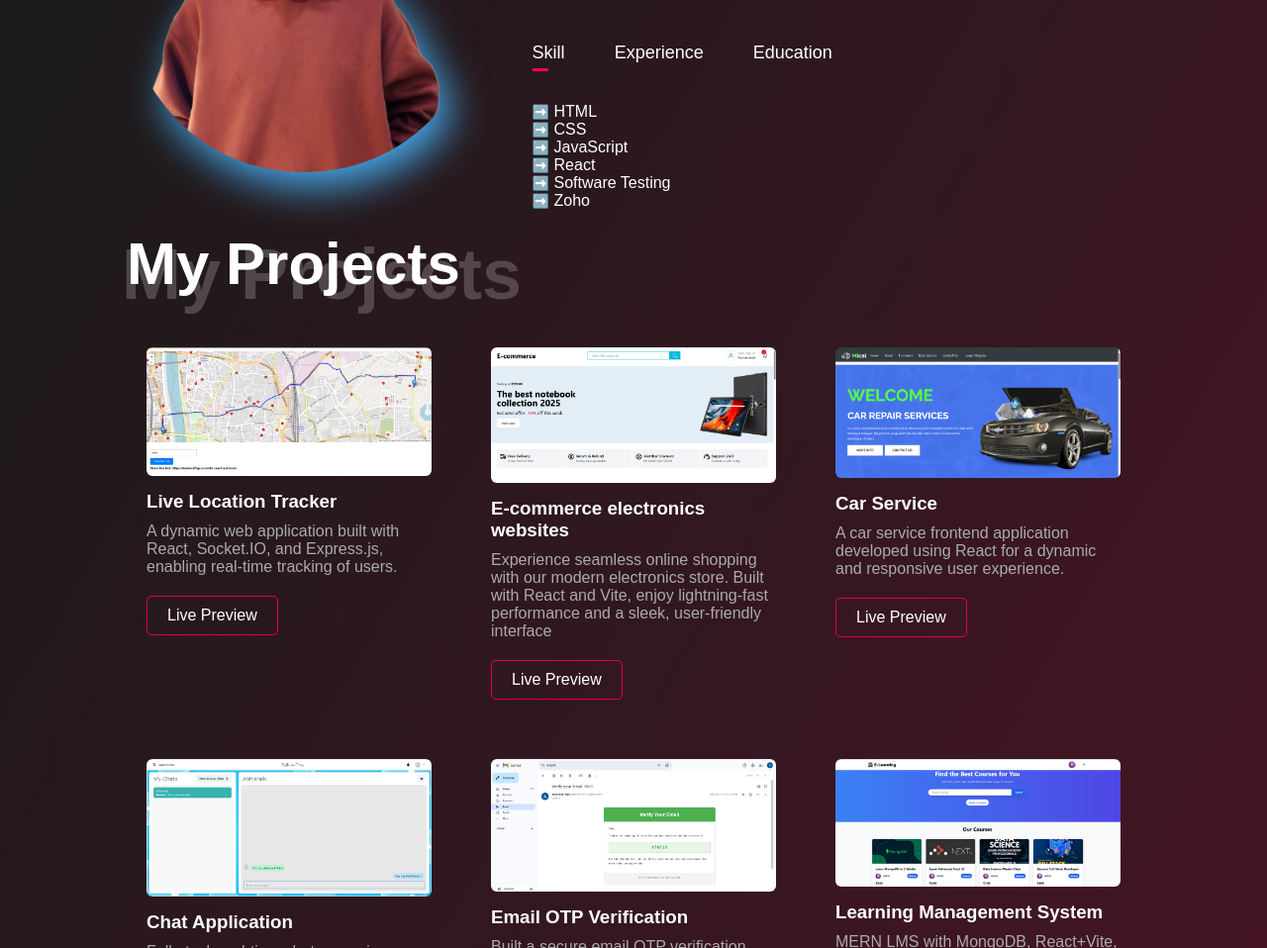
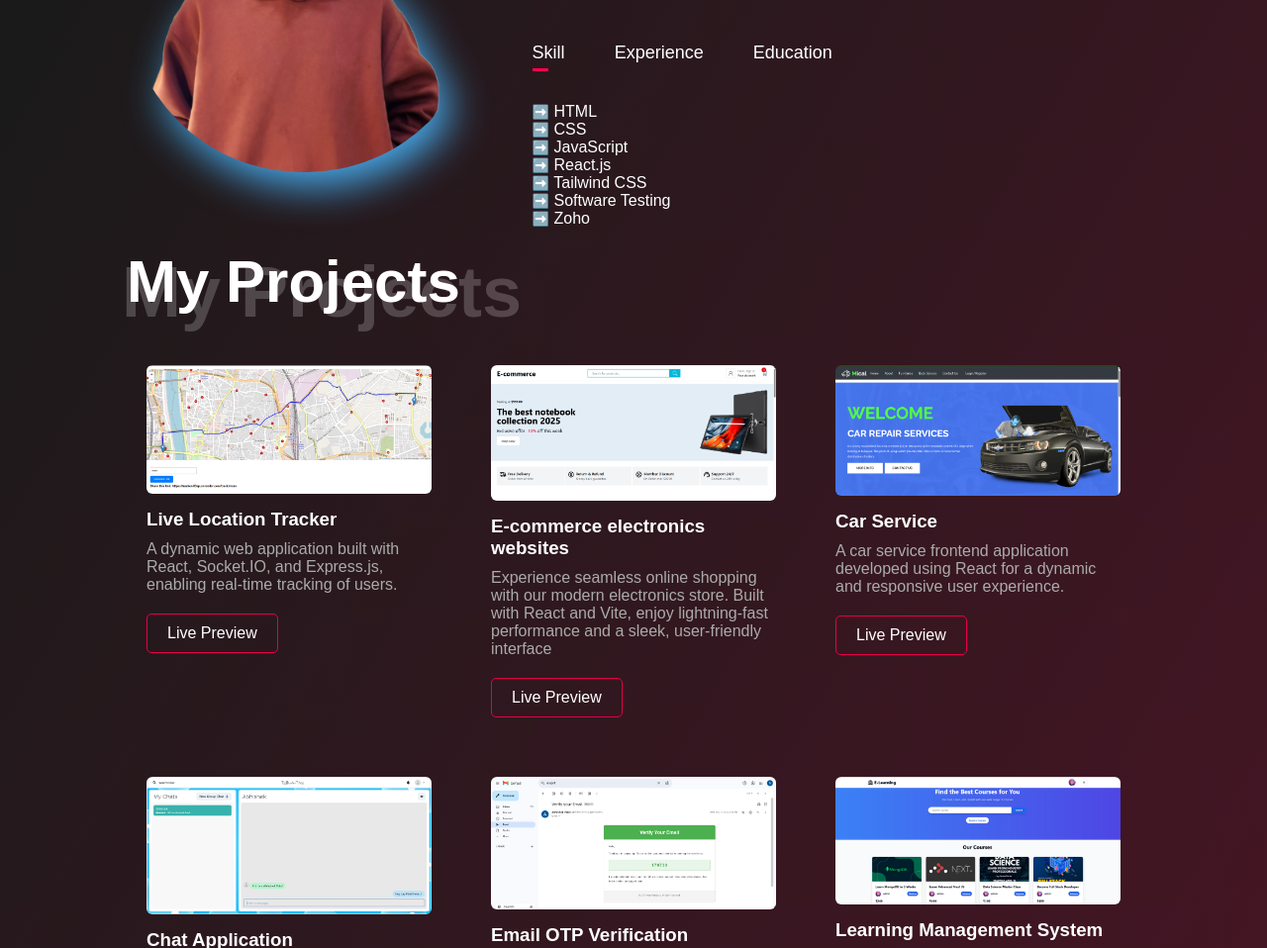
Before and after one commit to Abhishek-patel-01/MyPortfolio, a plain HTML site: page index.html in a window 1280 px wide. Shown: the part 990-1948 px from the top of the page at 99% size. Drawn offline with Linux system fonts and the light colour scheme.

Commit message:
add skill

```diff
--- a/index.html
+++ b/index.html
@@ -94,7 +94,8 @@
                 <li><span>➡️</span> HTML</li>
                 <li><span>➡️</span> CSS</li>
                 <li><span>➡️</span> JavaScript</li>
-                <li><span>➡️</span> React</li>
+                <li><span>➡️</span> React.js</li>
+                <li><span>➡️</span> Tailwind CSS</li>
                 <li><span>➡️</span> Software Testing</li>
                 <li><span>➡️</span> Zoho</li>
               </ul>
```
